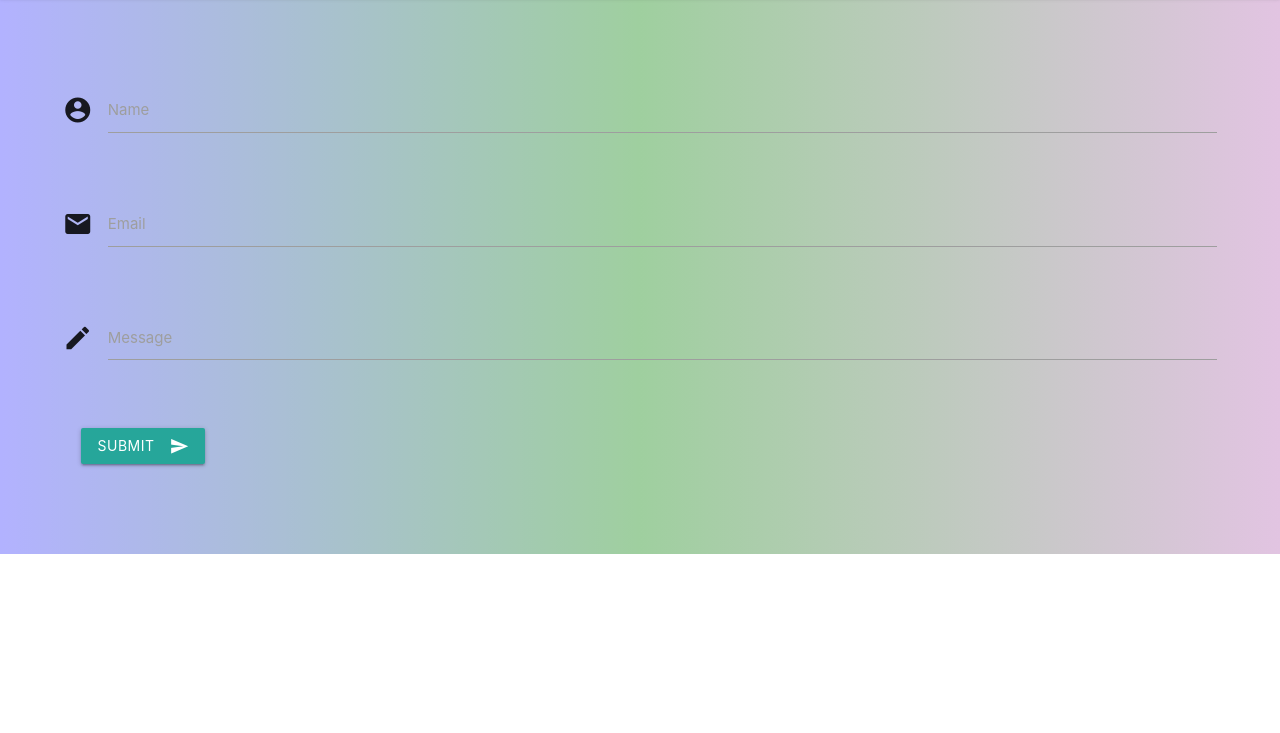
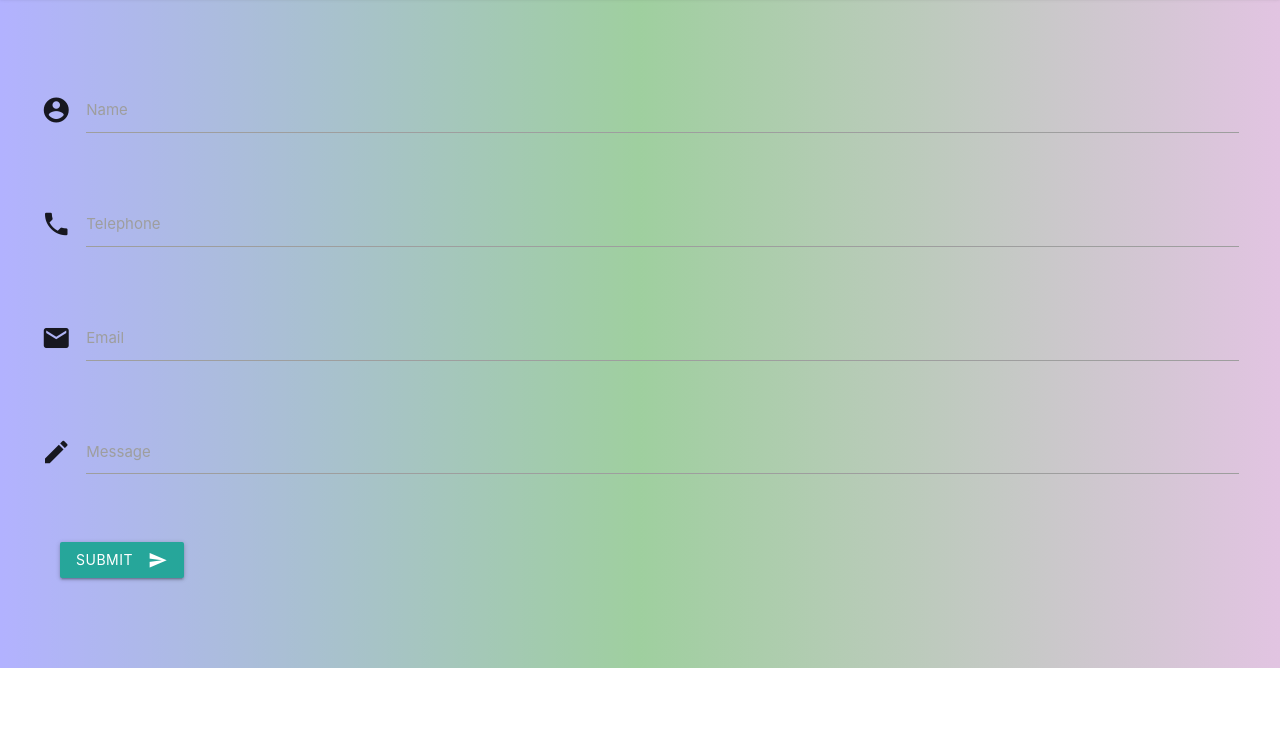
Before and after one commit to aarthi-k-lab/Demonstration-repo, a plain HTML site: page contact2.html in a window 1280 px wide. Shown: the part 67-800 px from the top of the page. Drawn offline with nearby package versions, Linux system fonts and the light colour scheme.

Commit message:
committing changes in contact

```diff
--- a/contact2.html
+++ b/contact2.html
@@ -23,7 +23,7 @@
 
       <div class="contact2Box">
       <div class="row">
-        <form class="col s12" method="POST" data-netlify="true" name="contact2">
+        <form class="col s12" >
           <input type="hidden" name="form-name" value="contact"/>
           <div class="row">
             <div class="input-field col s12">
@@ -31,11 +31,11 @@
               <input id="icon_prefix" type="text" class="validate">
               <label for="icon_prefix">Name</label>
             </div>
-            <!-- <div class="input-field col s12">
+            <div class="input-field col s12">
                 <i class="material-icons prefix">phone</i>
                 <input id="icon_telephone" type="tel" class="validate">
                 <label for="icon_telephone">Telephone</label>
-            </div> -->
+            </div>
             <div class="input-field col s12">
                 <i class="material-icons prefix">email</i>
                 <input id="icon_email" type="email" class="validate">
```
Also changed, not shown: contact.html (+1 -1 lines).
